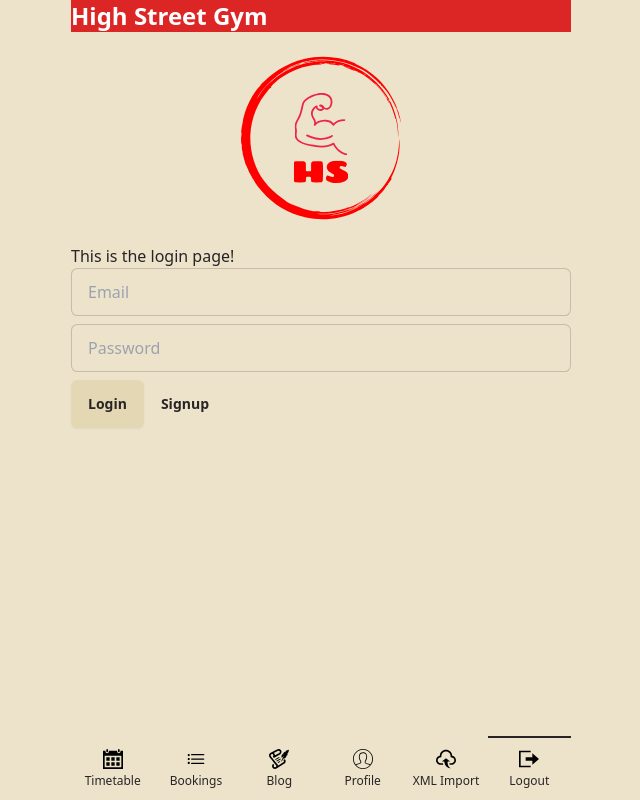
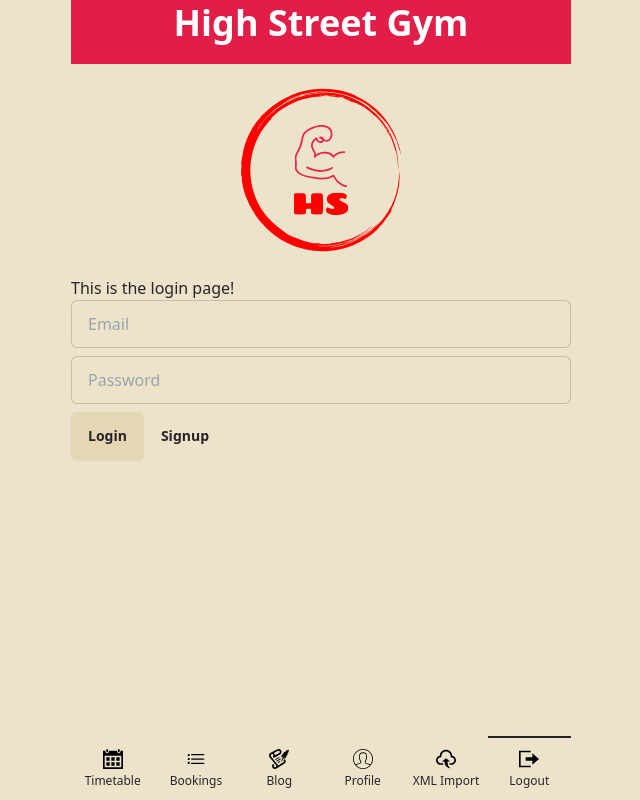
Before and after one commit to kats-ymd/high-street-gym, a React (Vite) app in the folder frontend/: page / in a window 1280 px wide. Shown: the whole page, without its empty margins (319-959 px from the left). Built offline with nearby package versions, Linux system fonts and the light colour scheme.

Commit message:
adjusted css styling

```diff
--- a/frontend/src/components/Header.jsx
+++ b/frontend/src/components/Header.jsx
@@ -1,6 +1,19 @@
 function Header() {
-    return <header className="bg-red-600 font-bold text-2xl text-white">
-        <span className="">High Street Gym</span>
+    return <header
+        className="
+            h-16
+            bg-rose-600
+            text-center
+            text-4xl"
+    >
+        <span
+            className="
+                align-middle
+                font-bold
+                text-white"
+        >
+            High Street Gym
+        </span>
     </header>
 }
 
```
